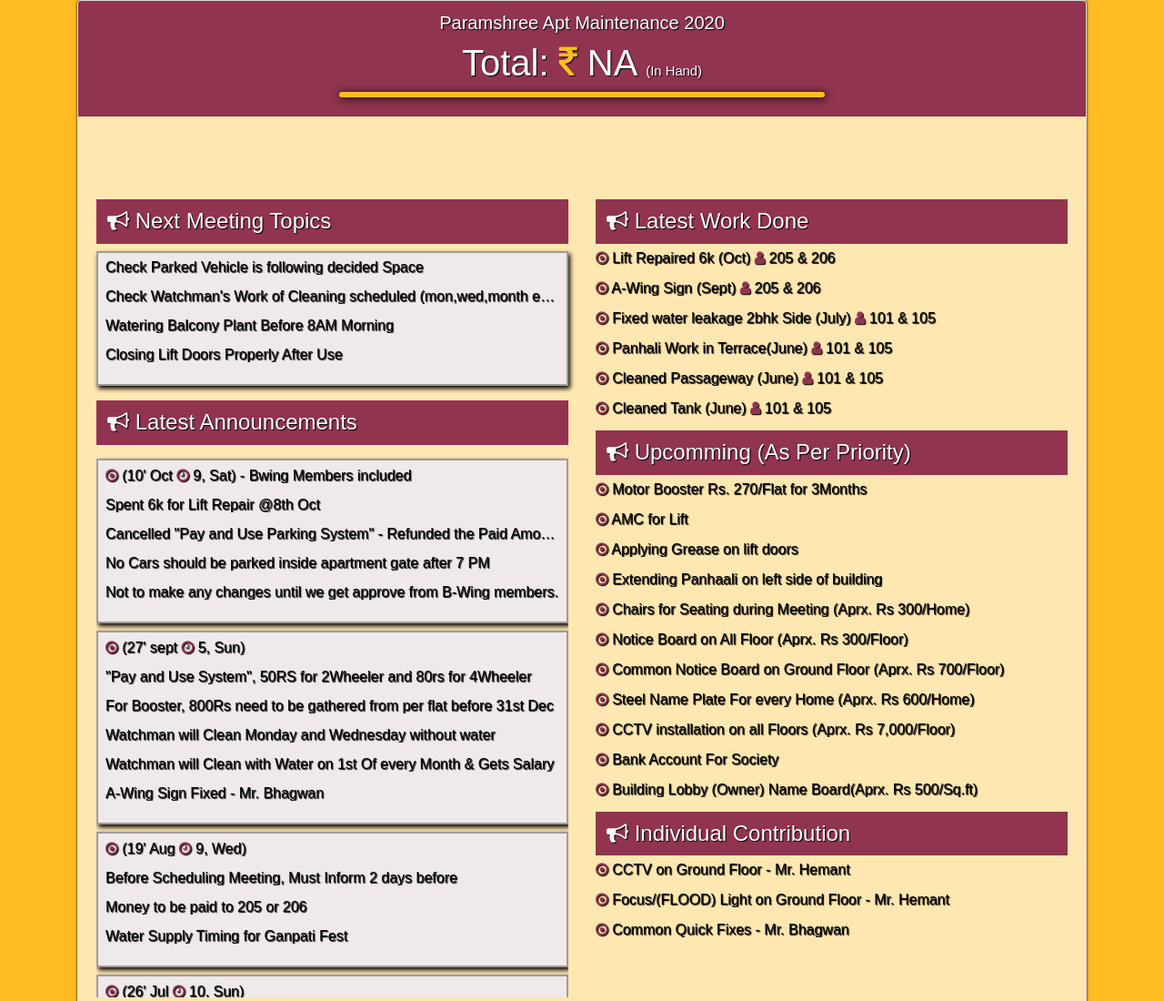
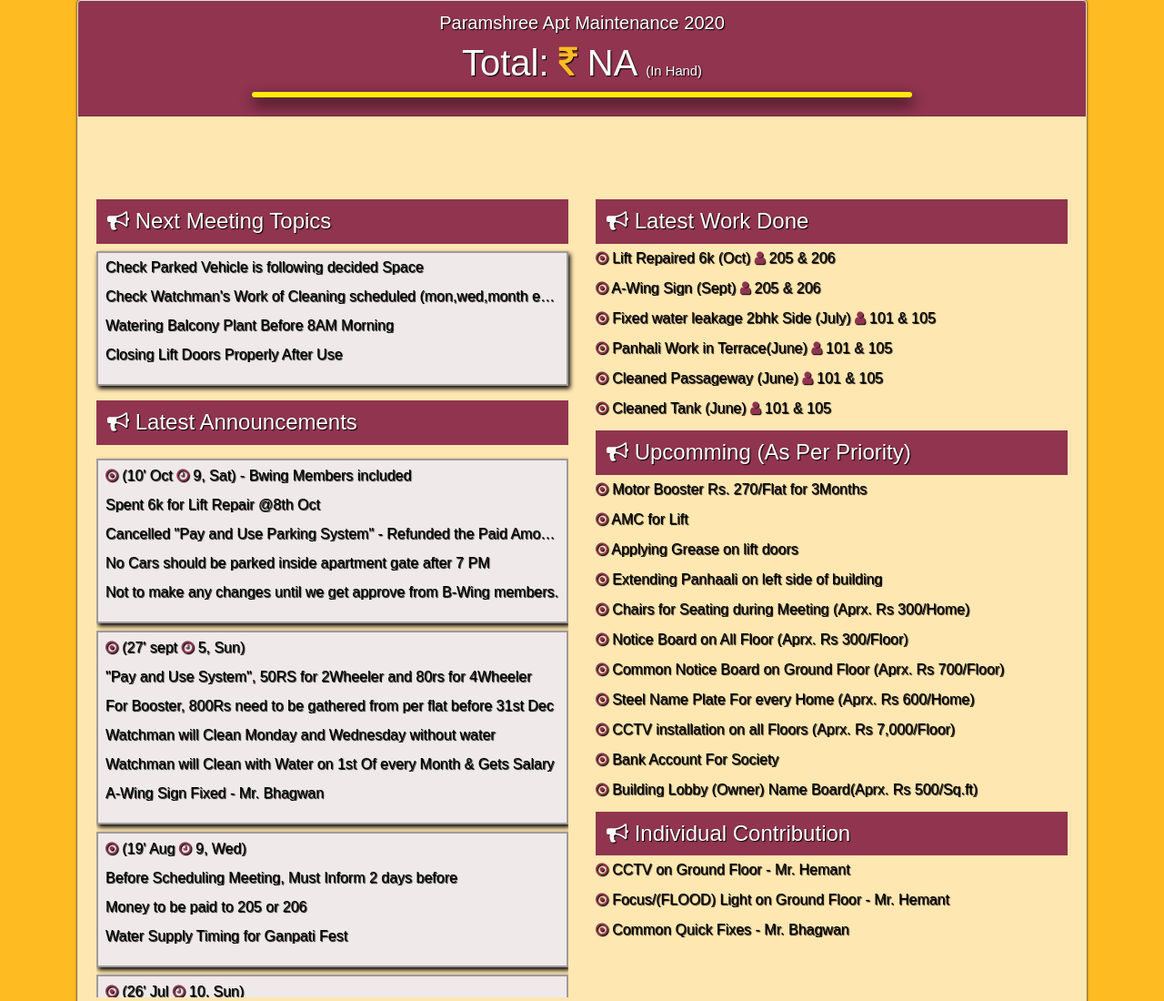
Before and after one commit to paramshreeApt/maintenance-log, a plain HTML site: page index.html in a window 1280 px wide. Shown: the top 1100 px of the page at 91% size. Drawn offline with nearby package versions, Linux system fonts and the light colour scheme.

Commit message:
Update style.css

```diff
--- a/style.css
+++ b/style.css
@@ -363,18 +363,11 @@ body {
 } */
 
 #google_translate_element {
-    background: #ffbb21;
-    text-align: center;
-    padding: 3px 0px;
-}
-
-
-#google_translate_element {
-    background: #ffbb21;
+    background: #ffea0b;
     text-align: center;
     padding: 3px 0px;
     border-radius: 16px;
-    width: 50%;
+    width: 68%;
     margin: 1px auto;
-    box-shadow: 1px 1px 8px black;
+    box-shadow: 1px 7px 15px black;
 }
```
